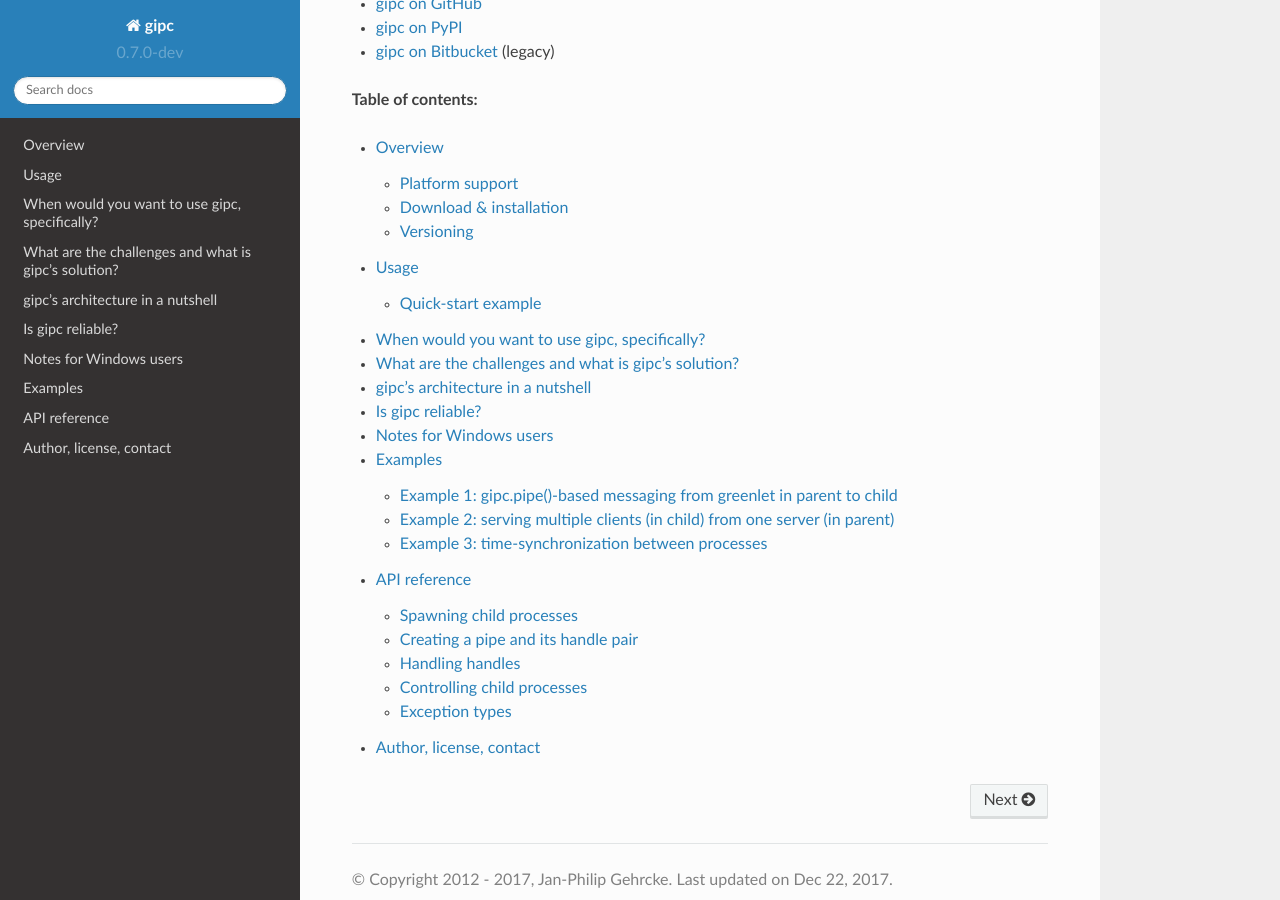
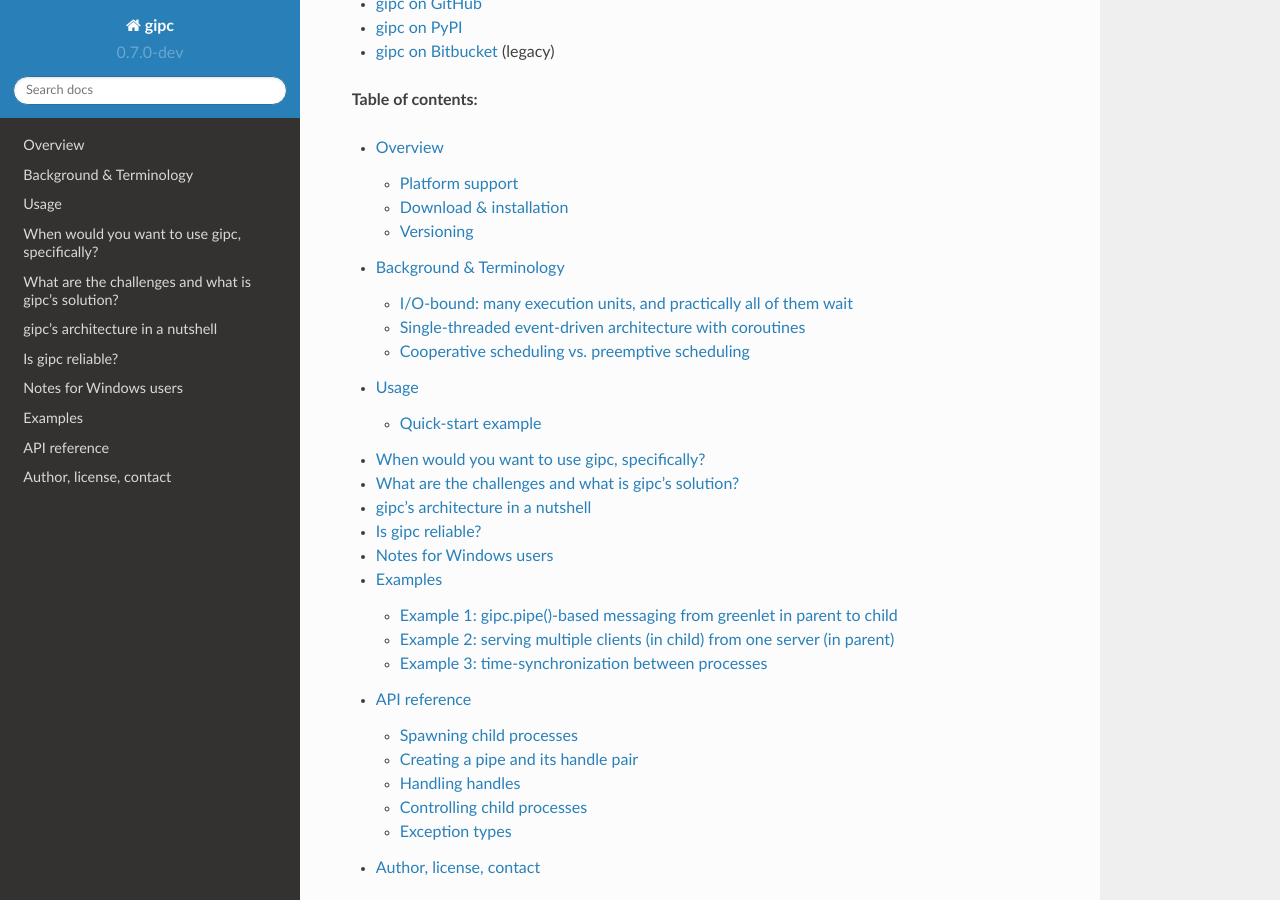
Before and after one commit to jgehrcke/gipc, a Sphinx documentation site: the page built from docs/index.rst, in a window 1280 px wide and 900 px high, scrolled down 360 px. Built offline with Sphinx 7.4.7 and the Read the Docs theme 2.0.0, drawn with Linux system fonts in a browser that asks for light colours; some of the changed lines change nothing that is shown.

Commit message:
docs: add background chapter

```diff
--- /dev/null
+++ b/docs/background.rst
@@ -0,0 +1,97 @@
+.. _background:
+
+************************
+Background & Terminology
+************************
+
+Understanding gipc requires familiarity with "event-driven", "asynchronous", and
+"concurrent" architectures, with "coroutines", and especially with the gevent
+Python libray and its underlying concepts. If you are new to some or any of that
+the following paragraphs are my attempt to familiarize you with the topic.
+
+
+I/O-bound: many execution units, and practically all of them wait
+=================================================================
+
+An event-driven architecture such as gevent's is tailored for an
+input/output-bound (I/O-bound) computing scenario. In such a scenario there are
+many (hundreds or thousands or many more) of individual execution units (think
+"functions") whereas at any given time practically all of them wait for some
+data to be delivered by an external source, through the operating system (e.g.
+some input data that is expected to be incoming over the network, or some user
+input provided via the keyboard).
+
+That is, it is expected that practically all of these execution units are idle
+at any given time. In other words, each execution unit spends the largest
+fraction of its overall execution time (walltime of start of execution to
+walltime of end of execution) *waiting* for *something*. It *cannot* proceed
+until that *something* arrived. In the most general sense, each execution unit
+spends most of its execution time waiting for one or more events (such as 'new
+data has arrived for you!' or 'we completed sending the data to the other side
+of the world over the network' or 'mouse button X was pressed').
+
+In an ideal world the process of waiting for an event means literally doing
+*nothing*, until notified to proceed. That is, while an execution unit waits for
+an event to arrive it does not need to consume CPU time. However, surely, each
+execution unit would like to proceed executing *immediately* once the event it
+waited for has arrived.
+
+These events are generally provided by the operating system through one of many
+operating system-dependent event notification mechanisms. In general, it is the
+responsibility of a so-called *event loop* to translate the operating system's
+event notification system to the programming language-specific or
+framework-specific notification system. In that sense, an event loop is the glue
+between the operating system and the individual execution units.
+
+
+Single-threaded event-driven architecture with coroutines
+=========================================================
+
+If such an architecture is implemented within a single operating system process
+within just a single operating system thread then one can say with certainty
+that the only activity that the execution units perform in parallel, i.e.
+physically *simultaneously*, is *waiting*. That is quite an important insight!
+
+Or, in other words: only a single execution unit is ever running (executing code
+on a CPU core) at any given time.
+
+In such an execution model you don't need to worry too much about the meanest
+types of race conditions in your code because code from two (or more) execution
+units is never run truly in parallel.
+
+One of the easiest ways to reason about such an architecture is to think of the
+individual execution units as *coroutines*, where each of the coroutines needs
+to cooperate with a certain coroutine scheduling mechanism. The
+cooperative scheduler is supposed to decide which coroutine should execute next.
+It runs in the very same operating system thread as everything else. When it
+runs, it has awareness of all the events the individual coroutines are waiting
+for. Based on these data it decides which coroutine to run next (to
+context-switch to).
+
+
+Cooperative scheduling vs. preemptive scheduling
+================================================
+
+When the scheduler decides to run a coroutine, or to continue to execute a
+previously interrupted coroutine then it **gives up control**: if that coroutine
+decides to never yield control back to the scheduler then we can say that it
+does *not* behave cooperatively. In that case the scheduler is out of luck:
+there is no mechanism for it to *preemt* said coroutine. None of all the other
+coroutines waiting for execution will ever be able to proceed. That is the major
+difference between *cooperative scheduling* and *preemptive scheduling*. Cooperative scheduling can only make sense when there are no bad actors, and you are fully in control of the individual execution units. With the bad actor scenario in mind only preemptive scheduling can guarantee system availability (and that's why general-purpose operating systems such as Linux can preempt any given operating system thread at any time without further notice).
+
+That is, once a coroutine has the honor to proceed to do something, it is
+expected to be a good citizen, to cooperate, and to yield back control to the
+scheduler as soon as in any way possible.
+
+NodeJS is single-threaded, and the underlying event loop is libuv. The
+asynchronous nature of the code is explicit and obvious from the code itself, as
+of a callback-dominated code style.
+
+Gevent is single-threaded, and the underlying event loop is libev. The
+asynchronous nature of the code is implicit and not immediately obvious, because
+
+
+The primary pattern used in gevent is the Greenlet, a lightweight coroutine
+provided to Python as a C extension module. Greenlets all run inside of the OS
+process for the main program but are scheduled cooperatively.
--- a/docs/index.rst
+++ b/docs/index.rst
@@ -27,6 +27,7 @@
     :maxdepth: 2
 
     overview
+    background
     usage
     when
     challenges
```
